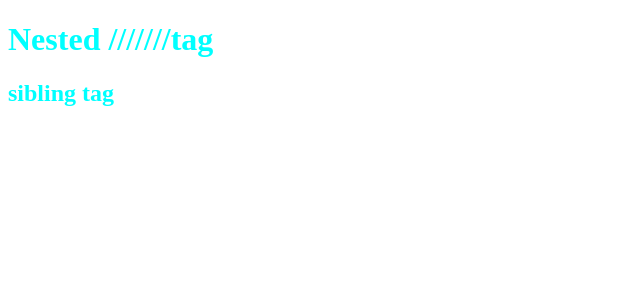
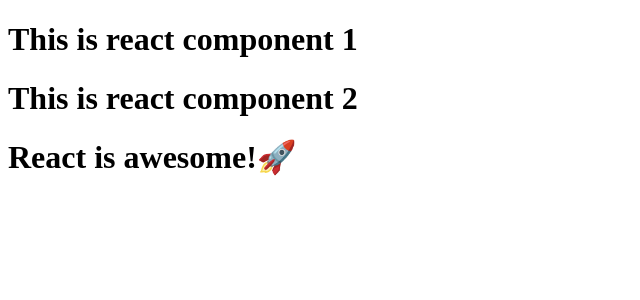
Before and after one commit to Umarfarooq88/Foodie, a React (Vite) app: page / in a window 1280 px wide. Shown: the top 300 px of the page, without its empty margins (0-640 px from the left). Built offline with nearby package versions, Linux system fonts and the light colour scheme.

Commit message:
ep3(ele, comp, comp composition)

```diff
--- a/App.js
+++ b/App.js
@@ -1,22 +1,41 @@
 import React from 'react';
 import ReactDOM  from 'react-dom';
 
-const parent = React.createElement(
-    "div",
-    {id:"parent"},
-    React.createElement("div",{id:"child"},[        //use array for sibling tag
+//JSX
+const heading= <h1>Namaste REACT 🚀</h1>;
+// the above JSX is transcompiled to React.createElement and the to HTML Element and then it is rendered in the browser using BABEL.
+// JSX=> REact eElement => HTML Element
 
-    React.createElement("h1",{id:"new tag"}, "Nested ///////tag"),    //for children tags just give another create ele statement in last parameter
-    React.createElement("h2",{id:"new tag"}, "sibling tag")
-    ])
+
+// react element ----- starts with lower case letters
+             //------- for single line use "parenthesis"
+             //--------for double line or when return is der use "flower brackets"
+const heading1=()=>(
+     <h1>
+        This is react element.
+    </h1>
 );
 
 
+/*
+react component
+to render use </>
+*/
+const Component1=()=>(
+     <h1  className='headd'>This is react component 1 </h1>
+);
 
-// const heading = React.createElement
-// ("h1",
-// {id:"heading"},
-// "Learning React");             //heading returns a object and still its not a h1 tag.
-        const root = ReactDOM.createRoot(document.getElementById("root"));
+// with flower brackets and /*component composition*/
+const Component2=()=>{
+    return(
+   <div>
+   <Component1/>
+   <h1  className='headd'>This is react component 2</h1>
+   <h1>React  is awesome!🚀 </h1>
+   </div>
+    );
+};
 
-        root.render(parent);// this statement renders the object and thn makes it as a h1 tag and show it in the browser.
+
+const root=ReactDOM.createRoot(document.getElementById('root'));
+    root.render(<Component2/>);
--- a/package.json
+++ b/package.json
@@ -4,6 +4,8 @@
   "description": "Learning react",
 
   "scripts": {
+    "start": "parcel index.html",
+    "build": "parcel build index.html",
     "test": "jest"
   },
   "repository": {
```
Also changed, not shown: 1 other file (tests, documents, lock files or other folders).
